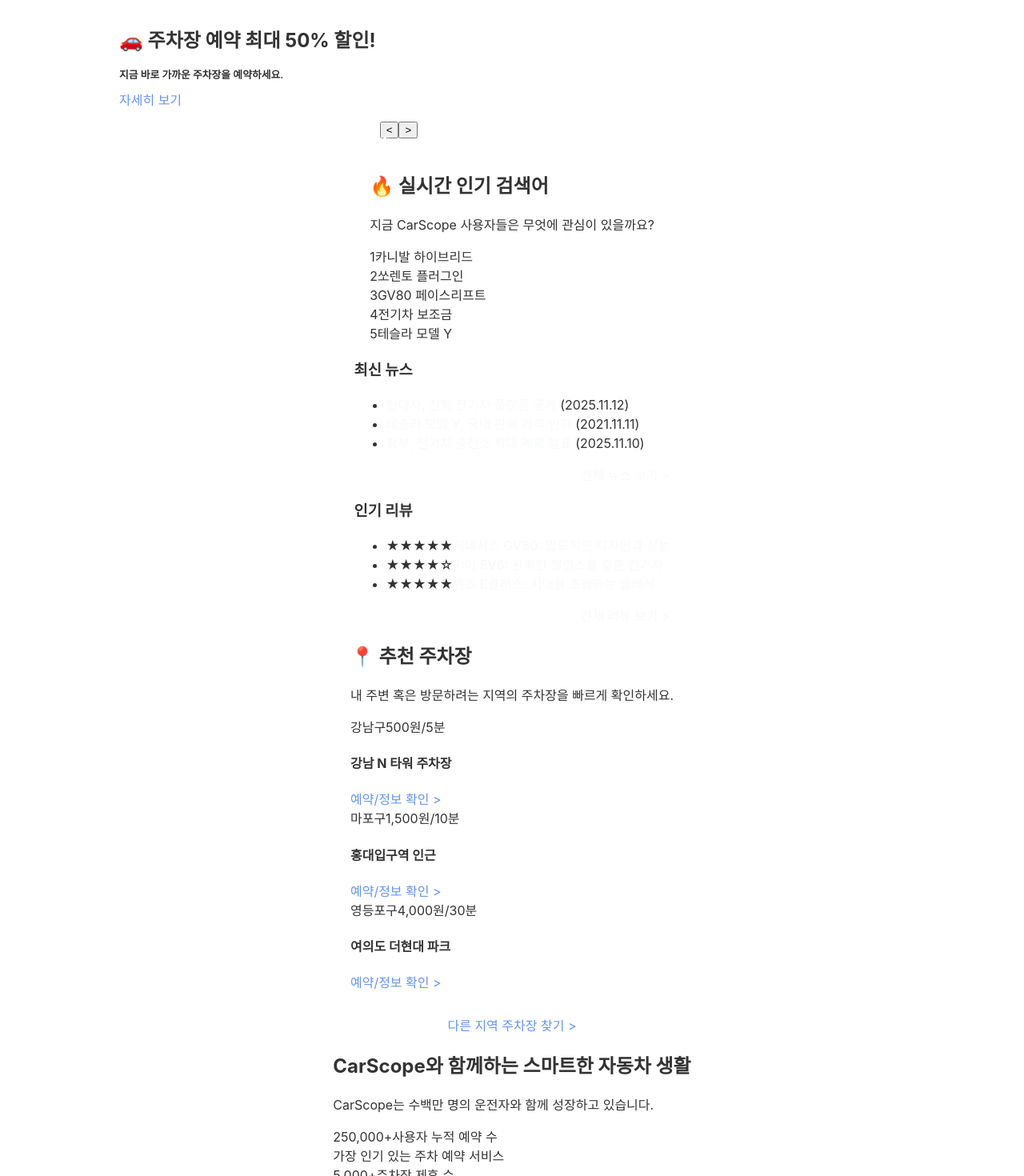
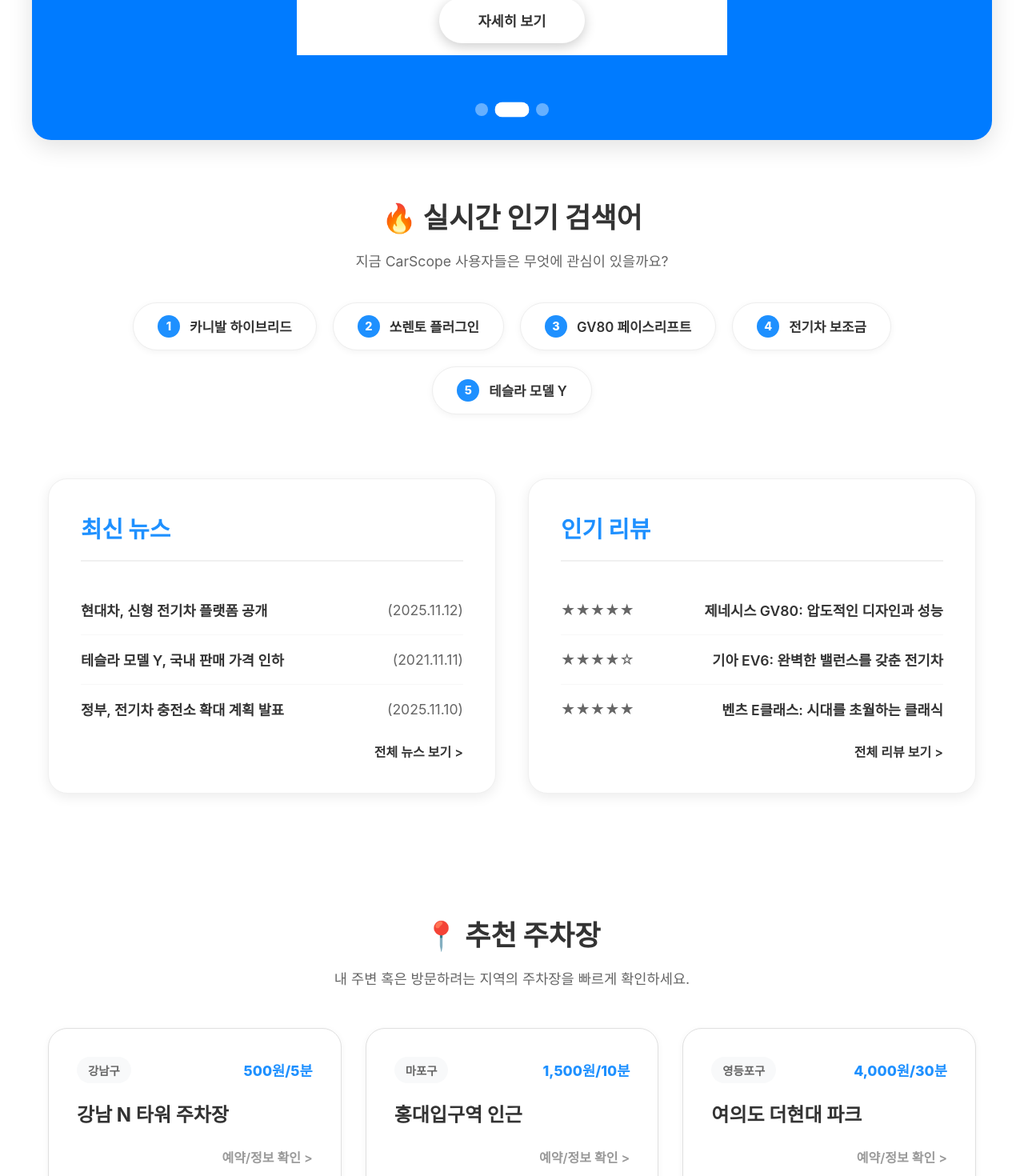
Before and after one commit to 2024136034-hakcheol/car-scope, a React (Create React App) app: page / in a window 1280 px wide. Shown: the part 480-1950 px from the top of the page at 80% size. Built offline with nearby package versions, Linux system fonts and the light colour scheme; no server answers.

Commit message:
fix: HomePage 배너 및 전체 레이아웃 디자인 복구

```diff
--- a/src/styles/HomePage.css
+++ b/src/styles/HomePage.css
@@ -1,14 +1,16 @@
 :root {
-  --primary-color: #6495ED;
-  --primary-dark: #4169E1;
+    --primary-color: #1E90FF;
+    --primary-dark: #0069d9;
     --secondary-color: #f8f9fa;
-  --text-main: #333333;
-  --text-sub: #666666;
-  --text-light: #999999;
+    --text-primary: #333;
+    --text-secondary: #666;
+    --text-light: #999;
     --white: #ffffff;
-  --shadow-card: 0 4px 20px rgba(0, 0, 0, 0.08);
-  --shadow-hover: 0 8px 30px rgba(0, 0, 0, 0.12);
-  --border-radius: 16px;
+    --shadow-sm: 0 2px 8px rgba(0, 0, 0, 0.05);
+    --shadow-md: 0 4px 16px rgba(0, 0, 0, 0.08);
+    --shadow-lg: 0 8px 30px rgba(0, 0, 0, 0.12);
+    --radius-md: 12px;
+    --radius-lg: 24px;
     --transition: all 0.3s cubic-bezier(0.25, 0.8, 0.25, 1);
 }
 
@@ -18,134 +20,126 @@
     flex-direction: column;
     align-items: center;
     background-color: var(--white);
+    min-height: 100vh;
     font-family: -apple-system, BlinkMacSystemFont, "Segoe UI", Roboto, "Helvetica Neue", Arial, sans-serif;
     overflow-x: hidden;
 }
 
-.hero-section {
-  width: 100%;
-  background: linear-gradient(135deg, #6495ED 0%, #5a84e0 100%);
-  display: flex;
-  justify-content: center;
-  align-items: center;
-  padding: 80px 0;
-  margin-bottom: 80px;
-  box-shadow: 0 4px 20px rgba(100, 149, 237, 0.2);
-}
-
-.carousel-container {
+.main-banner-slider-wrapper {
     position: relative;
     width: 100%;
     max-width: 1200px;
-  height: 400px;
+    height: 450px;
+    margin: 40px 20px;
+    border-radius: var(--radius-lg);
+    overflow: hidden;
+    box-shadow: var(--shadow-lg);
+}
+
+.main-banner-slider {
+    width: 100%;
+    height: 100%;
+    overflow: hidden;
+}
+
+.slider-track {
+    display: flex;
+    width: 100%;
+    height: 100%;
+    transition: transform 0.6s cubic-bezier(0.25, 1, 0.5, 1);
+}
+
+.slide-item {
+    min-width: 100%;
+    height: 100%;
     display: flex;
     align-items: center;
     justify-content: center;
-  overflow: hidden;
-  border-radius: 20px;
-  background-color: rgba(255, 255, 255, 0.1);
-  backdrop-filter: blur(10px);
-  box-shadow: 0 8px 32px rgba(0, 0, 0, 0.1);
+    text-align: center;
+    padding: 0 20px;
+    box-sizing: border-box;
+    position: relative;
 }
 
-.carousel-slide {
-  display: flex;
-  flex-direction: column;
-  align-items: center;
-  justify-content: center;
-  text-align: center;
-  width: 100%;
-  height: 100%;
-  padding: 0 40px;
-  box-sizing: border-box;
+.banner-content {
+    max-width: 800px;
+    z-index: 2;
+    padding: 40px;
     color: var(--white);
-  animation: fadeSlideIn 0.8s cubic-bezier(0.22, 1, 0.36, 1) forwards;
 }
 
-@keyframes fadeSlideIn {
-  from {
-    opacity: 0;
-    transform: translateY(30px);
-  }
-  to {
-    opacity: 1;
-    transform: translateY(0);
-  }
-}
-
-.carousel-slide h1 {
+.banner-content h2 {
     font-size: 3.2rem;
     margin-bottom: 20px;
     font-weight: 800;
     line-height: 1.2;
-  letter-spacing: -0.02em;
-  text-shadow: 0 2px 10px rgba(0, 0, 0, 0.1);
+    letter-spacing: -0.5px;
+    text-shadow: 0 4px 12px rgba(0, 0, 0, 0.15);
 }
 
-.carousel-slide p {
+.banner-content p {
     font-size: 1.4rem;
     margin-bottom: 40px;
-  opacity: 0.9;
+    opacity: 0.95;
     font-weight: 500;
-  max-width: 700px;
     line-height: 1.6;
+    text-shadow: 0 2px 4px rgba(0, 0, 0, 0.1);
 }
 
-.carousel-button {
+.banner-cta {
+    display: inline-block;
     padding: 16px 48px;
     background-color: var(--white);
-  color: var(--primary-color);
+    color: var(--text-primary);
     text-decoration: none;
     font-weight: 700;
     font-size: 1.1rem;
     border-radius: 50px;
     transition: var(--transition);
     box-shadow: 0 4px 15px rgba(0, 0, 0, 0.2);
-  display: inline-block;
-  border: 2px solid transparent;
 }
 
-.carousel-button:hover {
+.banner-cta:hover {
     transform: translateY(-4px) scale(1.02);
-  box-shadow: 0 8px 25px rgba(0, 0, 0, 0.3);
-  background-color: #f8f9fa;
+    box-shadow: 0 8px 25px rgba(0, 0, 0, 0.25);
+    background-color: #f0f8ff;
+    color: var(--primary-color);
 }
 
-.carousel-arrow {
+.slider-nav-arrows .arrow {
     position: absolute;
     top: 50%;
     transform: translateY(-50%);
-  background-color: rgba(255, 255, 255, 0.15);
+    background: rgba(255, 255, 255, 0.15);
+    border: 1px solid rgba(255, 255, 255, 0.3);
     color: var(--white);
-  border: 1px solid rgba(255, 255, 255, 0.3);
+    font-size: 1.5rem;
     width: 56px;
     height: 56px;
     border-radius: 50%;
-  font-size: 1.5rem;
     cursor: pointer;
+    z-index: 10;
     display: flex;
     align-items: center;
     justify-content: center;
     transition: var(--transition);
-  z-index: 10;
-  backdrop-filter: blur(4px);
+    backdrop-filter: blur(5px);
 }
 
-.carousel-arrow:hover {
-  background-color: rgba(255, 255, 255, 0.3);
+.slider-nav-arrows .arrow:hover {
+    background: rgba(255, 255, 255, 0.35);
     transform: translateY(-50%) scale(1.1);
-  border-color: var(--white);
 }
 
-.carousel-arrow.left {
+.slider-nav-arrows .prev {
     left: 30px;
 }
 
-.carousel-arrow.right {
+.slider-nav-arrows .next {
     right: 30px;
 }
 
-.carousel-dots {
+.slider-dots {
     position: absolute;
     bottom: 30px;
     left: 50%;
@@ -158,80 +152,95 @@
 .dot {
     width: 12px;
     height: 12px;
+    background: rgba(255, 255, 255, 0.4);
     border-radius: 50%;
-  background-color: rgba(255, 255, 255, 0.4);
     cursor: pointer;
     transition: var(--transition);
     border: 2px solid transparent;
 }
 
 .dot:hover {
-  background-color: rgba(255, 255, 255, 0.8);
+    background: rgba(255, 255, 255, 0.7);
 }
 
 .dot.active {
-  background-color: var(--white);
+    background: var(--white);
+    transform: scale(1.2);
     width: 32px;
     border-radius: 10px;
 }
 
-.hot-keywords-section {
+.hot-trends-section {
     width: 100%;
     max-width: 1200px;
     text-align: center;
-  margin-bottom: 100px;
+    margin-bottom: 80px;
     padding: 0 20px;
     box-sizing: border-box;
 }
 
-.hot-keywords-section h2 {
-  font-size: 2rem;
-  color: var(--text-main);
+.hot-trends-section h2 {
+    font-size: 2.2rem;
+    color: var(--text-primary);
     margin-bottom: 15px;
+    font-weight: 800;
     display: flex;
     align-items: center;
     justify-content: center;
     gap: 10px;
-  font-weight: 800;
 }
 
-.hot-keywords-section p {
-  color: var(--text-sub);
+.hot-trends-section p {
+    color: var(--text-secondary);
     margin-bottom: 40px;
     font-size: 1.1rem;
 }
 
-.keywords-list {
+.trend-list-container {
     display: flex;
     justify-content: center;
-  gap: 15px;
+    gap: 20px;
     flex-wrap: wrap;
 }
 
-.keyword-item {
-  background-color: var(--white);
-  padding: 14px 28px;
+.trend-item-card {
+    background: var(--white);
+    padding: 15px 30px;
     border-radius: 50px;
-  box-shadow: 0 2px 10px rgba(0, 0, 0, 0.05);
-  color: var(--text-main);
+    border: 1px solid #eee;
+    box-shadow: var(--shadow-sm);
+    display: flex;
+    align-items: center;
+    gap: 12px;
     font-weight: 600;
     font-size: 1.05rem;
-  border: 1px solid #eeeeee;
+    color: var(--text-primary);
     transition: var(--transition);
     cursor: pointer;
-  user-select: none;
 }
 
-.keyword-item:hover {
+.trend-item-card:hover {
+    transform: translateY(-5px);
     border-color: var(--primary-color);
     color: var(--primary-color);
-  transform: translateY(-5px);
-  box-shadow: 0 5px 20px rgba(100, 149, 237, 0.2);
+    box-shadow: var(--shadow-md);
 }
 
-.content-summary-section {
+.trend-rank {
+    background: var(--primary-color);
+    color: var(--white);
+    width: 28px;
+    height: 28px;
+    border-radius: 50%;
     display: flex;
+    align-items: center;
     justify-content: center;
+    font-size: 0.9rem;
+    font-weight: 800;
+}
+
+.main-content-grid {
+    display: flex;
     gap: 40px;
     width: 100%;
     max-width: 1200px;
@@ -240,13 +249,13 @@
     box-sizing: border-box;
 }
 
-.news-summary, .review-summary {
+.card {
     flex: 1;
-  background-color: var(--white);
+    background: var(--white);
     padding: 40px;
-  border-radius: var(--border-radius);
-  box-shadow: var(--shadow-card);
-  border: 1px solid rgba(0, 0, 0, 0.02);
+    border-radius: var(--radius-lg);
+    box-shadow: var(--shadow-md);
+    border: 1px solid #f0f0f0;
     transition: var(--transition);
     display: flex;
     flex-direction: column;
@@ -254,29 +263,29 @@
     overflow: hidden;
 }
 
-.news-summary::before, .review-summary::before {
+.card::before {
     content: '';
     position: absolute;
     top: 0;
     left: 0;
     width: 100%;
     height: 4px;
-  background: linear-gradient(90deg, var(--primary-color), var(--primary-dark));
+    background: var(--primary-color);
     opacity: 0;
     transition: var(--transition);
 }
 
-.news-summary:hover, .review-summary:hover {
-  transform: translateY(-10px);
-  box-shadow: var(--shadow-hover);
+.card:hover {
+    transform: translateY(-8px);
+    box-shadow: var(--shadow-lg);
 }
 
-.news-summary:hover::before, .review-summary:hover::before {
+.card:hover::before {
     opacity: 1;
 }
 
-.news-summary h2, .review-summary h2 {
-  font-size: 1.6rem;
+.card h3 {
+    font-size: 1.8rem;
     color: var(--primary-color);
     margin-top: 0;
     margin-bottom: 30px;
@@ -285,162 +294,296 @@
     font-weight: 800;
 }
 
-.news-summary ul, .review-summary ul {
+.card ul {
     list-style: none;
     padding: 0;
-  margin: 0 0 30px 0;
+    margin: 0;
+    flex-grow: 1;
 }
 
-.news-summary li, .review-summary li {
+.card li {
     padding: 18px 0;
-  border-bottom: 1px solid #f5f5f5;
-  color: var(--text-sub);
+    border-bottom: 1px solid #f8f8f8;
+    color: var(--text-secondary);
     font-size: 1.1rem;
-  cursor: pointer;
+    display: flex;
+    align-items: center;
+    justify-content: space-between;
+}
+
+.card li:last-child {
+    border-bottom: none;
+}
+
+.more-link {
+    color: var(--text-primary);
+    text-decoration: none;
+    font-weight: 600;
+    transition: color 0.2s;
+}
+
+.more-link:hover {
+    color: var(--primary-color);
+    text-decoration: underline;
+}
+
+.parking-recommendation-section {
+    width: 100%;
+    max-width: 1200px;
+    padding: 0 20px;
+    margin-bottom: 120px;
+    text-align: center;
+    box-sizing: border-box;
+}
+
+.parking-recommendation-section h2 {
+    font-size: 2.2rem;
+    color: var(--text-primary);
+    margin-bottom: 15px;
+    font-weight: 800;
+}
+
+.parking-recommendation-section p {
+    color: var(--text-secondary);
+    margin-bottom: 50px;
+    font-size: 1.1rem;
+}
+
+.parking-spot-grid {
+    display: grid;
+    grid-template-columns: repeat(auto-fit, minmax(320px, 1fr));
+    gap: 30px;
+}
+
+.parking-spot-card {
+    background: var(--white);
+    border: 1px solid #e0e0e0;
+    border-radius: var(--radius-lg);
+    padding: 35px;
+    text-align: left;
+    box-shadow: var(--shadow-sm);
     transition: var(--transition);
-  white-space: nowrap;
-  overflow: hidden;
-  text-overflow: ellipsis;
     display: flex;
+    flex-direction: column;
+    position: relative;
+}
+
+.parking-spot-card:hover {
+    transform: translateY(-6px);
+    box-shadow: var(--shadow-md);
+    border-color: var(--primary-color);
+}
+
+.spot-header {
+    display: flex;
+    justify-content: space-between;
+    margin-bottom: 20px;
     align-items: center;
 }
 
-.news-summary li::before, .review-summary li::before {
-  content: "•";
-  color: var(--primary-color);
-  font-weight: bold;
-  margin-right: 12px;
-  font-size: 1.2rem;
+.spot-area {
+    background-color: var(--secondary-color);
+    color: var(--text-secondary);
+    padding: 6px 14px;
+    border-radius: 20px;
+    font-size: 0.9rem;
+    font-weight: 700;
 }
 
-.news-summary li:hover, .review-summary li:hover {
+.spot-price {
+    color: var(--primary-color);
+    font-weight: 800;
+    font-size: 1.1rem;
+}
+
+.spot-name {
+    font-size: 1.5rem;
+    margin: 0 0 25px 0;
+    color: var(--text-primary);
+    font-weight: 700;
+}
+
+.spot-cta {
+    margin-top: auto;
+    text-decoration: none;
+    color: var(--text-light);
+    font-weight: 600;
+    font-size: 1rem;
+    transition: all 0.2s;
+    text-align: right;
+}
+
+.spot-cta:hover {
     color: var(--primary-color);
     transform: translateX(5px);
 }
 
-.see-all-link {
+.parking-more-link {
     display: inline-block;
-  margin-top: auto;
-  text-align: right;
-  color: var(--text-light);
+    padding: 15px 40px;
+    border: 1px solid #ccc;
+    border-radius: 50px;
     text-decoration: none;
-  font-size: 0.95rem;
+    color: var(--text-secondary);
     font-weight: 700;
     transition: var(--transition);
+    margin-top: 50px;
+    font-size: 1rem;
 }
 
-.see-all-link:hover {
+.parking-more-link:hover {
+    border-color: var(--primary-color);
     color: var(--primary-color);
-  letter-spacing: 0.5px;
+    background-color: #f0f8ff;
+    box-shadow: var(--shadow-sm);
 }
 
-.statistics-section {
+.company-stats-section {
     width: 100%;
     background-color: var(--secondary-color);
     padding: 100px 0;
+    text-align: center;
+    border-top: 1px solid #e0e0e0;
+}
+
+.company-stats-section h2 {
+    font-size: 2.5rem;
+    color: var(--text-primary);
+    margin-bottom: 20px;
+    font-weight: 800;
+}
+
+.company-stats-section p {
+    color: var(--text-secondary);
+    margin-bottom: 80px;
+    font-size: 1.2rem;
+}
+
+.stats-grid {
     display: flex;
     justify-content: center;
-  gap: 120px;
-  border-top: 1px solid #eeeeee;
+    gap: 100px;
+    max-width: 1200px;
+    margin: 0 auto;
+    flex-wrap: wrap;
 }
 
-.stats-item {
-  text-align: center;
-  transition: var(--transition);
+.stat-item {
+    display: flex;
+    flex-direction: column;
+    align-items: center;
+    justify-content: flex-start;
     padding: 20px;
+    flex: 1;
+    min-width: 250px;
 }
 
-.stats-item:hover {
-  transform: scale(1.05);
+.stat-value {
+    font-size: 4rem;
+    font-weight: 900;
+    color: var(--text-primary);
+    margin-bottom: 15px;
+    line-height: 1;
+    background: linear-gradient(135deg, var(--primary-color) 0%, #00c6ff 100%);
+    -webkit-background-clip: text;
+    -webkit-text-fill-color: transparent;
+    display: block;
 }
 
-.stats-item h2 {
-  font-size: 3.5rem;
-  color: var(--text-main);
-  margin: 0 0 15px 0;
-  font-weight: 900;
-  letter-spacing: -1px;
-  background: linear-gradient(135deg, #333 0%, #666 100%);
-  -webkit-background-clip: text;
-  -webkit-text-fill-color: transparent;
+.stat-label-box {
+    font-size: 1.4rem;
+    font-weight: 800;
+    color: var(--text-primary);
+    margin-bottom: 10px;
+    display: block;
 }
 
-.stats-item p {
-  font-size: 1.3rem;
-  color: var(--text-sub);
-  margin: 0 0 8px 0;
-  font-weight: 700;
-}
-
-.stats-item span {
-  font-size: 1rem;
-  color: var(--text-light);
+.stat-description {
+    font-size: 1.05rem;
+    color: var(--text-secondary);
+    line-height: 1.5;
+    display: block;
 }
 
 @media (max-width: 1024px) {
-  .carousel-container {
-    height: 350px;
-    margin: 0 20px;
+    .main-banner-slider-wrapper {
+        height: 400px;
         width: calc(100% - 40px);
     }
-
-  .carousel-slide h1 {
-    font-size: 2.5rem;
+    .banner-content h2 {
+        font-size: 2.6rem;
     }
-
-  .content-summary-section {
-    gap: 20px;
+    .main-content-grid {
+        gap: 30px;
     }
-
-  .stats-item h2 {
-    font-size: 2.8rem;
+    .stats-grid {
+        gap: 60px;
     }
 }
 
 @media (max-width: 768px) {
-  .hero-section {
-    padding: 40px 0;
-    margin-bottom: 60px;
+    .main-banner-slider-wrapper {
+        height: 350px;
+        border-radius: 0;
+        margin: 0 0 40px 0;
+        width: 100%;
+    }
+    .banner-content {
+        padding: 20px;
+    }
+    .banner-content h2 {
+        font-size: 2rem;
+    }
+    .banner-content p {
+        font-size: 1.1rem;
+        margin-bottom: 25px;
+    }
+    .banner-cta {
+        padding: 12px 30px;
+        font-size: 1rem;
+    }
+    .slider-nav-arrows .arrow {
+        width: 45px;
+        height: 45px;
+        font-size: 1.2rem;
+        left: 15px;
+        right: 15px;
+    }
+    .main-content-grid {
+        flex-direction: column;
+        gap: 30px;
+    }
+    .card {
+        padding: 30px;
+    }
+    .stats-grid {
+        flex-direction: column;
+        gap: 50px;
+    }
+    .stat-value {
+        font-size: 3rem;
+    }
 }
 
-  .carousel-container {
-    height: 450px;
-    border-radius: 0;
-    width: 100%;
-    margin: 0;
+@media (max-width: 480px) {
+    .banner-content h2 {
+        font-size: 1.8rem;
     }
-
-  .carousel-slide {
-    padding: 0 30px;
+    .banner-cta {
+        padding: 10px 25px;
+        font-size: 0.9rem;
     }
-
-  .carousel-slide h1 {
-    font-size: 2rem;
+    .slider-nav-arrows .arrow {
+        width: 36px;
+        height: 36px;
     }
-
-  .carousel-slide p {
-    font-size: 1.1rem;
+    .hot-trends-section h2,
+    .parking-recommendation-section h2,
+    .company-stats-section h2 {
+        font-size: 1.8rem;
     }
-
-  .carousel-button {
-    padding: 14px 36px;
-    font-size: 1rem;
-  }
-
-  .carousel-arrow {
-    width: 40px;
-    height: 40px;
-    font-size: 1.2rem;
-  }
-
-  .content-summary-section {
-    flex-direction: column;
-    margin-bottom: 80px;
-  }
-
-  .statistics-section {
-    flex-direction: column;
-    gap: 60px;
-    padding: 60px 20px;
+    .trend-item-card {
+        padding: 10px 20px;
+        font-size: 0.9rem;
     }
 }
```
Lines whose indentation alone changed are shown as unchanged.
